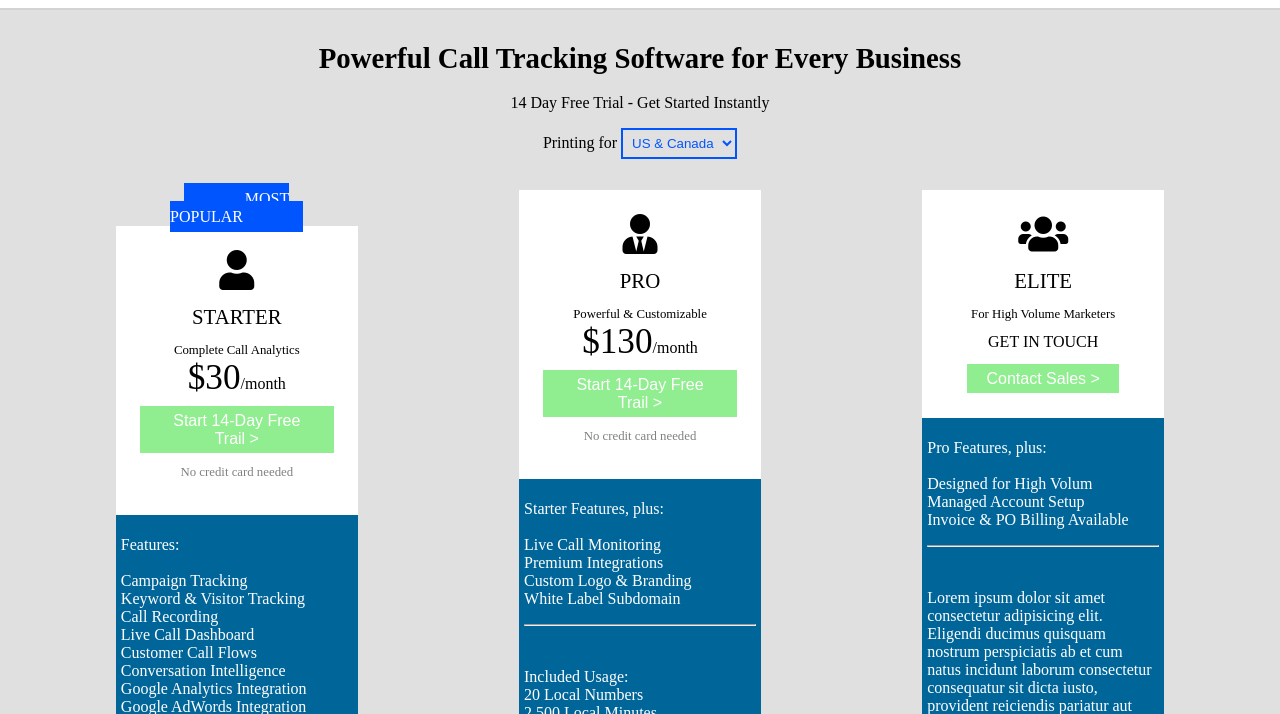
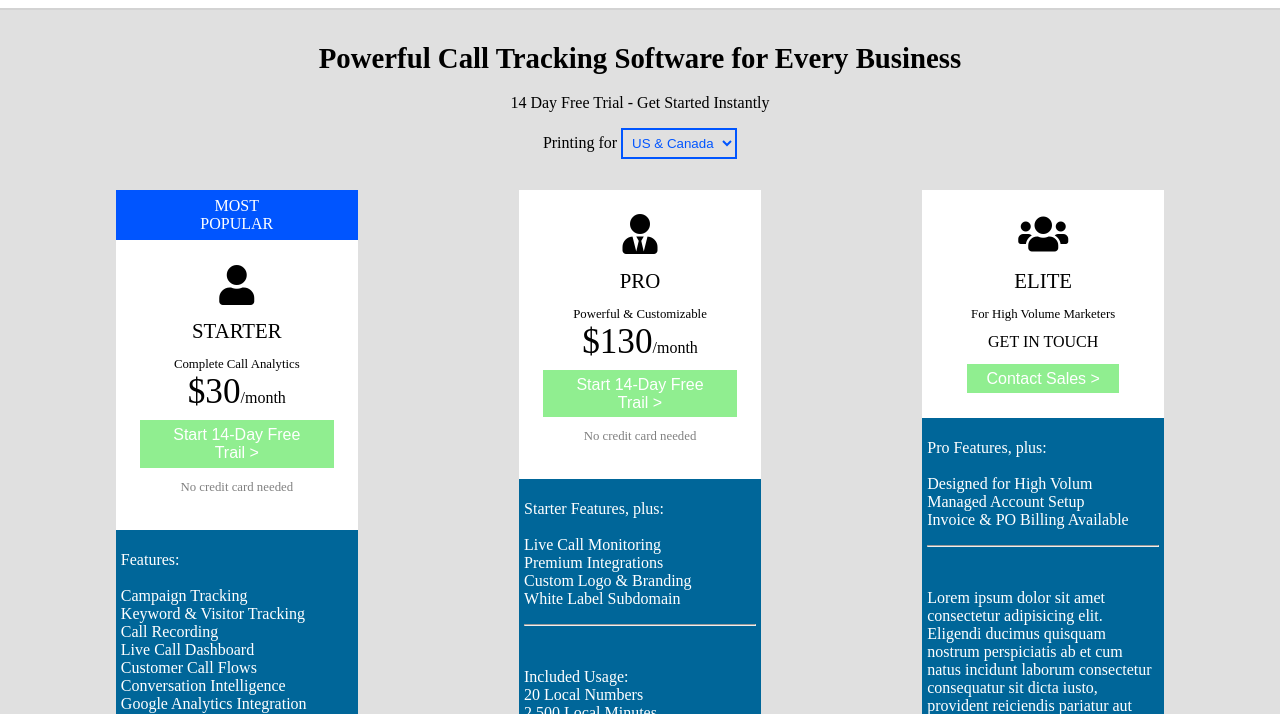
Before and after one commit to RitaGertsko/DI_Bootcamp, a plain HTML site: page w2/day2/Recreate_Two_Landing_Pages/2/second_index.html in a window 1280 px wide. Shown: the part 86-800 px from the top of the page. Drawn offline with Linux system fonts and the light colour scheme.

Commit message:
fixing some things i think work better

```diff
--- a/w2/day2/Recreate_Two_Landing_Pages/2/second_index_stylesheet.css
+++ b/w2/day2/Recreate_Two_Landing_Pages/2/second_index_stylesheet.css
@@ -83,11 +83,12 @@ select {
 
 
 .main-grigs-items {
+    display: flex;
+    flex-direction: column;
+    justify-self: center;
     max-width: 70%;
-    min-height: 100%;
     padding: 5px;
     margin: 0;
-    justify-self: center;
 }
 
 .first-part-grid-item {
```
